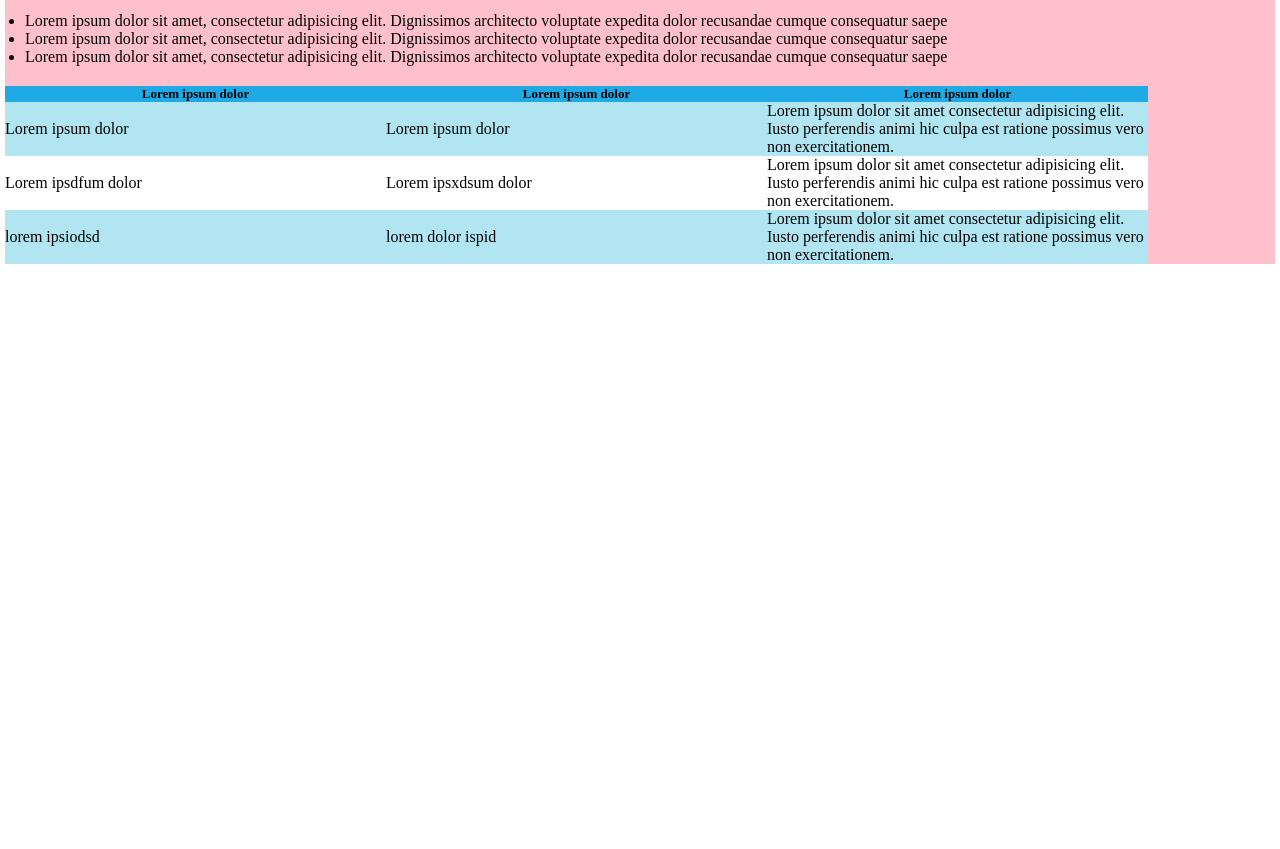
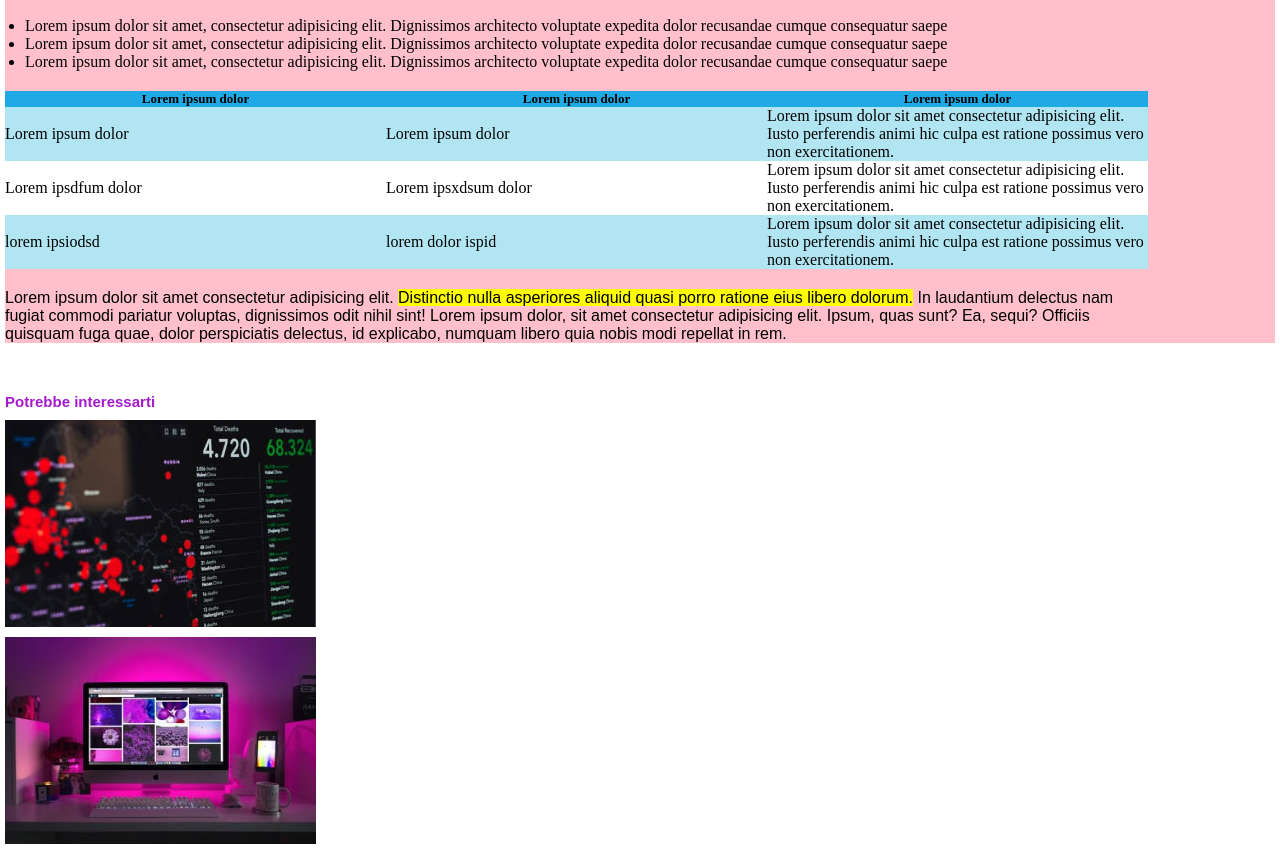
Before and after one commit to jacoposergio/html-css-booleaner, a plain HTML site: page index.html in a window 1280 px wide. Shown: the part 742-1591 px from the top of the page. Before the commit the page ends 1011 px from the top, so only its background shows below. Drawn offline with Linux system fonts and the light colour scheme.

Commit message:
foto footer inserite

```diff
--- a/css/index.css
+++ b/css/index.css
@@ -38,7 +38,7 @@
 
      /* font usato */
      .titolo, .autorescritta, .dataarticolo,
-     .dataarticolo, .corpoarticolo{
+     .dataarticolo, .corpoarticolo, .titolofooter{
       font-family: Arial, sans-serif;
      }
 
@@ -71,7 +71,7 @@
 
    .corpoarticolo{
        width: 90%;
-     margin-top: 15px ;
+     margin-top: 20px ;
    }
 
    .evidenziatura{
@@ -99,3 +99,26 @@
         tr.dispari{
         background-color:rgb(255, 255, 255);
         }
+
+       /* footer con titolo e 2 foto */
+       footer{
+           margin: 5px;
+       }
+
+       .titolofooter{
+        font-size: 15px;
+        color: rgb(166, 25, 208);
+        margin-top: 50px;
+        }
+       .fotouno{
+         background-image: url('../img/graph.jpg');
+         width: 311px;
+         height: 207px;
+         margin-top: 10px;
+       }
+       .fotodue{
+        background-image: url(../img/monitor.jpg);
+        width: 311px;
+        height: 207px;
+        margin-top: 10px;
+       }
--- a/index.html
+++ b/index.html
@@ -89,9 +89,21 @@
                 </tr>
             </tbody>
         </table>
+        <!-- corpo articolo parte seconda -->
+        <div class="corpoarticolo">
+            Lorem ipsum dolor sit amet consectetur adipisicing elit. <span class="evidenziatura">Distinctio nulla asperiores aliquid quasi porro ratione eius libero dolorum.</span> In laudantium delectus nam fugiat commodi pariatur voluptas, dignissimos odit nihil sint!
+             Lorem ipsum dolor, sit amet consectetur adipisicing elit. Ipsum, quas sunt? Ea, sequi? Officiis quisquam fuga quae, dolor perspiciatis delectus, id explicabo, numquam libero quia nobis modi repellat in rem.
+        </div>
     </main>
     <footer>
          <!-- potrebbero interessarti... -->
+         <div class="titolofooter">
+         <h4>Potrebbe interessarti</h4>
+        </div>
+        <!-- foto una sopra l'altra -->
+        <div class="fotouno"> </div>
+        <div class="fotodue"> </div>
+
     </footer>
 </body>
 </html>
```
